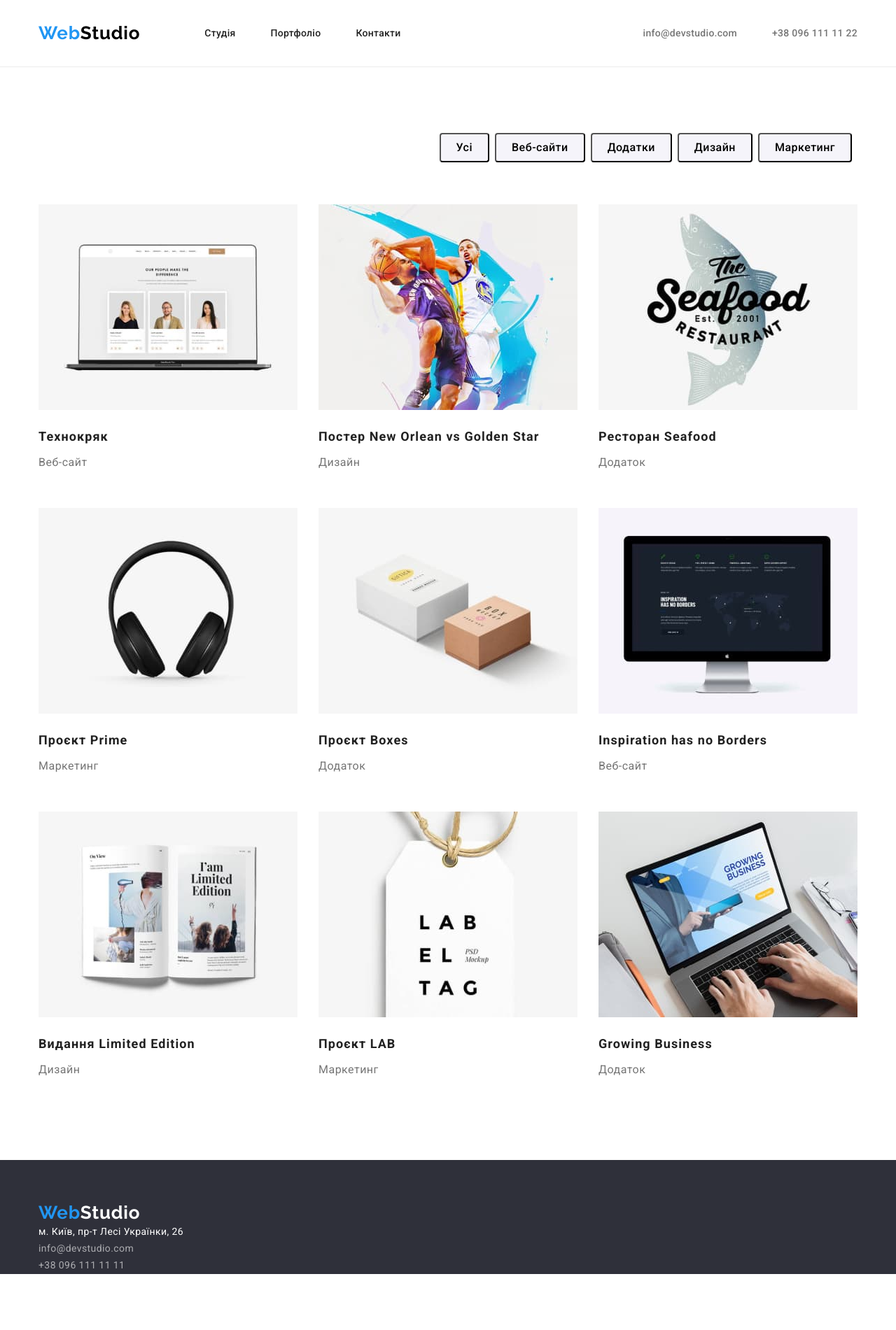
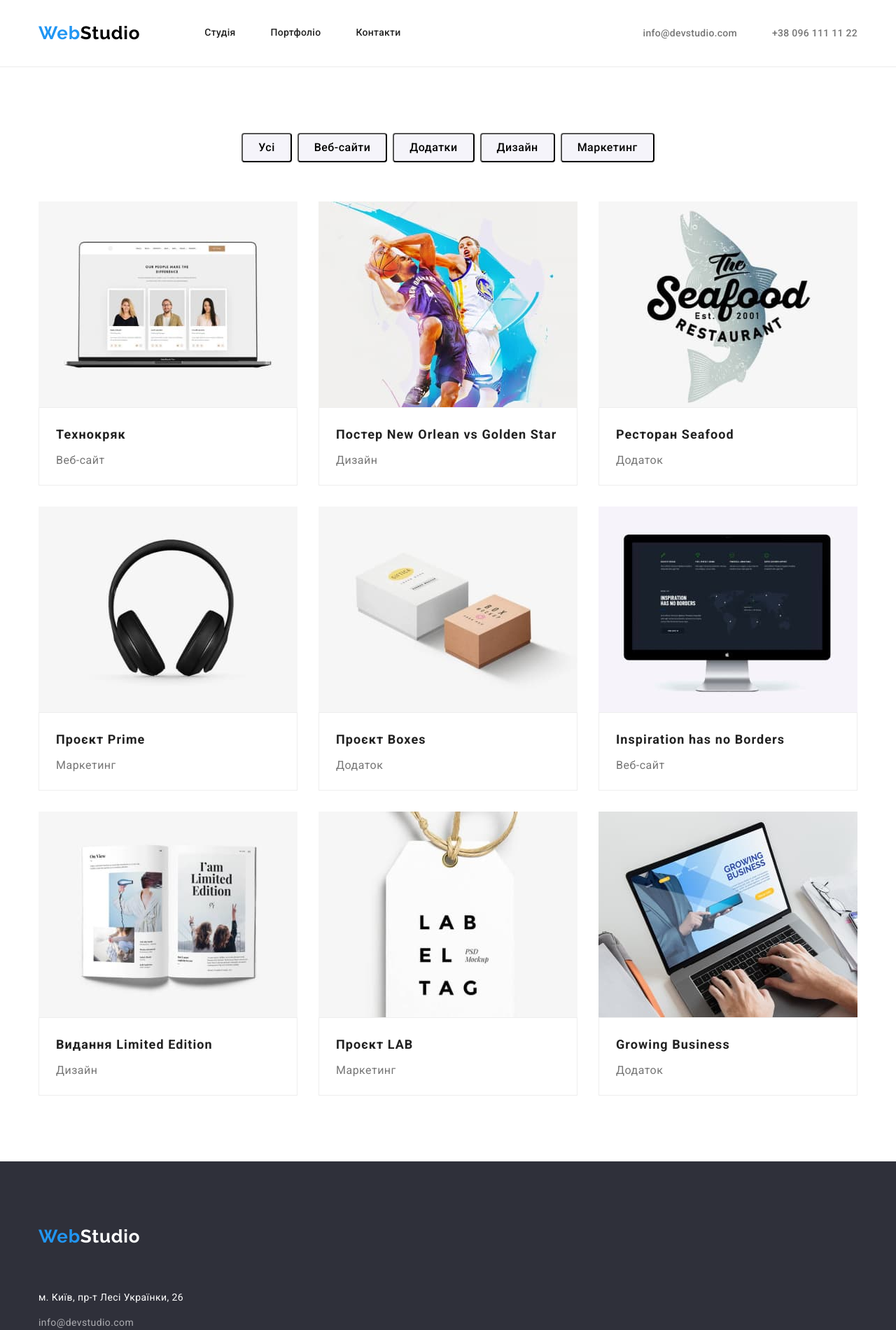
Before and after one commit to shpintal/goit-markup-hw-03, a plain HTML site: page portfolio.html in a window 1280 px wide. Shown: the top 1901 px of the page at 70% size. Before the commit the page ends 1821 px from the top, so only its background shows below. Drawn offline with nearby package versions, Linux system fonts and the light colour scheme.

Commit message:
first fixided

```diff
--- a/CSS/styles.css
+++ b/CSS/styles.css
@@ -36,7 +36,7 @@ img{
 address{
     font-style: normal ;
 }
-section{
+.section{
     padding-top: 94px;
     padding-bottom: 94px;
 }
@@ -54,12 +54,7 @@ section{
     margin-right: auto;
 }
 header{
-    border: 1px solid #ECECEC;
-    border-top: none;
-    border-left: none;
-    border-right: none;
-    padding-top: 32px;
-    padding-bottom: 32px;
+    border-bottom: 1px solid #ECECEC;
 }
 .header-container{
     display: flex;
@@ -86,6 +81,10 @@ header{
         letter-spacing: 0.03em;
         margin-right: 92px;
         color: #000000;
+        display: block;
+        padding-top: 32px;
+        padding-bottom: 32px;
+
 }
 .logo-start {
     color: var(--hover_focus-color);
@@ -99,6 +98,10 @@ header{
     font-size: 14px;
     line-height: 1.14;
     letter-spacing: 0.02em;
+    display: block;
+     padding-top: 32px;
+    padding-bottom: 32px;
+
 }
 .nav-list-item:not(:last-child){
 margin-right: 50px;
@@ -120,6 +123,8 @@ margin-right: 50px;
     letter-spacing: 0.02em;
 
     color: var(--secondary-text-color-studio);
+    padding-top: 32px;
+    padding-bottom: 32px;
 
 }
 .contact-header:hover,
@@ -134,9 +139,6 @@ color: #2196F3;
         font-weight: 700;
         font-size: 16px;
         line-height: 1.88;
-        /* border: 1px solid var(--hover_focus-color); */
-        width: 50;
-        height: 216;
         border-radius: 4px;
         margin-left: auto;
         margin-right: auto;
@@ -155,8 +157,8 @@ color: #2196F3;
     background-color: #188CE8;
 }
 .section-main{
-   padding-top: 200px;
-    padding-bottom: 200px;
+   /* padding-top: 200px; */
+    padding-bottom: -84px;
 
     background-color: var(--section-main-color);
 }
@@ -168,7 +170,7 @@ color: #2196F3;
         text-align: center;
         letter-spacing: 0.06em;
         text-transform: uppercase;
-
+        justify-items: center;
         color: #FFFFFF;
 }
 .main-description{
@@ -180,20 +182,27 @@ color: #2196F3;
         letter-spacing: 0.03em;
 
 }
+.visually-hidden {
+    visibility: hidden;
+}
 .list-main-description{
     display:flex;
 }
 .description-preference{
 
-
+  padding-bottom: 0;
 }
 .description-preference-wrap{
 justify-self: center;
+}
+.list-main-description-item {
+    width: 270px;
 }
 
 .list-main-description-item:not(:last-child){
     margin-right: 30px;
 }
+
 .main-sub-title{
         font-style: normal;
         font-weight: 700;
@@ -201,6 +210,7 @@ justify-self: center;
         line-height: 1.14;
         letter-spacing: 0.03em;
         text-transform: uppercase;
+        margin-bottom: 10px;
 
 }
 .section-secondary{
@@ -221,10 +231,13 @@ background-color: var(--section-secondary-color);
 .work-list{
 
     display: flex;
-    justify-content: center;
+    /* justify-content: center; */
+
 }
+
 .work-card:not(:last-child){
 margin-right: 30px;
+
 }
 .work-list-wrap{
    justify-content: center;
@@ -272,10 +285,12 @@ display: flex;
 }
 .logo-footer {
     color: #FFFFFF;
+    margin-bottom: 28px;
 }
 .footer{
     background-color: var(--section-main-color);
     padding-top: 60px;
+    padding-bottom: 60px;
 }
 .contact-futer {
         font-style: normal;
@@ -287,6 +302,9 @@ display: flex;
         color: rgba(255, 255, 255, 0.6);
 
 }
+.futer-adress-item{
+    margin-bottom: 12px;
+}
 /* ==============START PORTFOLIO============== */
 
 .portfolio-name-img{
@@ -297,7 +315,7 @@ display: flex;
         letter-spacing: 0.06em;
         color: var(--primary-text-color-studio);
         margin-bottom: 4px;
-        margin-top: 20px;
+
 }
 .portfolio-about-img{
         font-style: normal;
@@ -307,7 +325,7 @@ display: flex;
         letter-spacing: 0.03em;
 
         color: var(--secondary-text-color-studio);
-    padding-bottom: 20px;
+
 }
 .portfolio-list-works{
     display: flex;
@@ -333,7 +351,7 @@ display: flex;
         font-size: 16px;
         line-height: 1.63;
         padding: 6px 22px;
-        margin-right: 8px;
+
        border-radius: 4px;
 
         text-align: center;
@@ -343,10 +361,13 @@ display: flex;
 
 
 }
+.list-buttom-item:not(:last-child){
+margin-right: 8px;
+}
 .list-buttom{
     display: flex;
-    justify-self: end;
-    margin-bottom: 60px;
+    /* justify-self: end; */
+    margin-bottom: 56px;
     justify-content: center;
 }
 .portfolio-butn:hover,
@@ -354,6 +375,11 @@ display: flex;
  { background: var(--hover_focus-color);
     color: #ffffff;
  }
+ .card-portfolio{
+padding: 20px 24px;
+border: 1px solid #eeeeee ;
+ }
+
 
  .contact-futer-addres {
      font-style: normal;
--- a/portfolio.html
+++ b/portfolio.html
@@ -41,77 +41,86 @@
       </div>
     </header>
     <main>
-       <section class="section-button-portfolio">
+       <section class="section section-button-portfolio">
         <div class="container">
         <ul class="list list-buttom">
-          <li  > <button type="button" class="portfolio-butn">Усі</button></li>
-          <li  > <button type="button" class="portfolio-butn">Веб-сайти</button></li>
-          <li  > <button type="button" class="portfolio-butn">Додатки</button></li>
-          <li  > <button type="button" class="portfolio-butn">Дизайн</button></li>
-          <li  > <button type="button" class="portfolio-butn">Маркетинг</button></li>
+          <li class="list-buttom-item" > <button type="button" class="portfolio-butn">Усі</button></li>
+          <li class="list-buttom-item" > <button type="button" class="portfolio-butn">Веб-сайти</button></li>
+          <li class="list-buttom-item" > <button type="button" class="portfolio-butn">Додатки</button></li>
+          <li class="list-buttom-item" > <button type="button" class="portfolio-butn">Дизайн</button></li>
+          <li class="list-buttom-item" > <button type="button" class="portfolio-butn">Маркетинг</button></li>
         </ul>
 
         <ul class="list portfolio-list-works" >
           <li class="portfolio-list-works-item">
           <a class="link " href=""><img src="./images/tehnokryak.jpg" alt="Технокряк" width="370" height="294">
-          <h3 class="portfolio-name-img">Технокряк</h3>
-          <p class="portfolio-about-img" lang="en"> Веб-сайт</p>
+           <div class="card-portfolio"><h3 class="portfolio-name-img">Технокряк</h3>
+             <p class="portfolio-about-img" lang="en"> Веб-сайт</p>
+           </div>
           </a>
           </li>
           <li class="portfolio-list-works-item">
           <a class="link" href=""><img src="./images/poster_new_orlean.jpg" alt="Постер New Orlean vs Golden Star" width="370" height="294">
-          <h3 class="portfolio-name-img">Постер New Orlean vs Golden Star</h3>
-          <p class="portfolio-about-img" lang="en">Дизайн</p>
+          <div class="card-portfolio"><h3 class="portfolio-name-img">Постер New Orlean vs Golden Star</h3>
+              <p class="portfolio-about-img" lang="en">Дизайн</p>
+          </div>
           </a>
           </li>
           <li class="portfolio-list-works-item">
           <a class="link" href=""><img src="./images/restoran_seafood.jpg" alt="Ресторан Seafood" width="370" height="294">
-          <h3 class="portfolio-name-img">Ресторан Seafood</h3>
+          <div class="card-portfolio"><h3 class="portfolio-name-img">Ресторан Seafood</h3>
           <p class="portfolio-about-img" lang="en"> Додаток</p>
+          </div>
           </a>
             </li>
             <li class="portfolio-list-works-item">
             <a class="link" href=""><img src="./images/project_prime.jpg" alt="Проєкт Prime" width="370" height="294">
-            <h3 class="portfolio-name-img">Проєкт Prime</h3>
+            <div class="card-portfolio"><h3 class="portfolio-name-img">Проєкт Prime</h3>
             <p class="portfolio-about-img" lang="en">Маркетинг</p>
+          </div>
             </a>
             </li>
               <li class="portfolio-list-works-item">
                 <a class="link" href=""><img src="./images/project_boxes.jpg" alt="Проєкт Boxes" width="370" height="294">
-                  <h3 class="portfolio-name-img">Проєкт Boxes</h3>
+                  <div class="card-portfolio"><h3 class="portfolio-name-img">Проєкт Boxes</h3>
                   <p class="portfolio-about-img" lang="en">Додаток</p>
-                </a>
+               </div>
+                 </a>
               </li>
               <li class="portfolio-list-works-item">
                   <a class="link" href=""><img src="./images/inspiration.jpg" alt="Inspiration has no Borders" width="370" height="294">
-                    <h3 class="portfolio-name-img">Inspiration has no Borders</h3>
+                    <div class="card-portfolio"><h3 class="portfolio-name-img">Inspiration has no Borders</h3>
                      <p class="portfolio-about-img" lang="en"> Веб-сайт</p>
+                    </div>
                   </a>
                </li>
                   <li class="portfolio-list-works-item">
                     <a class="link" href=""><img src="./images/limited_edition.jpg" alt="Видання Limited Edition" width="370" height="294">
-                  <h3 class="portfolio-name-img">Видання Limited Edition</h3>
+                  <div class="card-portfolio"><h3 class="portfolio-name-img">Видання Limited Edition</h3>
                   <p class="portfolio-about-img" lang="en">Дизайн</p>
-                </a>
+                </div>
+              </a>
                 </li>
                   <li class="portfolio-list-works-item">
                     <a class="link" href=""><img src="./images/project_lab.jpg" alt="Проєкт LAB" width="370" height="294">
-                  <h3 class="portfolio-name-img">Проєкт LAB</h3>
+                  <div class="card-portfolio"><h3 class="portfolio-name-img">Проєкт LAB</h3>
                   <p class="portfolio-about-img" lang="en"> Маркетинг</p>
+                  </div>
                 </a>
                 </li>
                   <li class="portfolio-list-works-item">
                     <a class="link" href=""><img src="./images/growing.jpg" alt="Growing Business" width="370" height="294">
-                  <h3 class="portfolio-name-img">Growing Business</h3>
+                  <div class="card-portfolio"><h3 class="portfolio-name-img">Growing Business</h3>
                  <p class="portfolio-about-img" lang="en"> Додаток</p>
-                </a>
+               </div>
+               </a>
                 </li class="portfolio-list-works-item">
                 </ul>
                 </div>
        </section>
 
     </main>
-    <footer class="footer">
+   <footer class=" footer">
       <div class="container">
       <a class="logo logo-footer link" href="" lang="en">
         <span class="logo-start">Web</span>Studio
@@ -119,7 +128,7 @@
         <address>
 
           <ul class="list" >
-            <li>
+            <li class="futer-adress-item">
               <a class="contact-futer-addres link" href="https://goo.gl/maps/8gM981Bj5nAuDZzZ8"
               target="_blank"
               rel="noopener no referer"
@@ -127,12 +136,12 @@
 
               </a>
             </li>
-            <li>
+            <li class="futer-adress-item">
               <a class="contact-futer link" href="mailto:info@devstudio.com">info@devstudio.com
 
               </a>
             </li>
-            <li>
+            <li class="futer-adress-item">
               <a class="contact-futer link" href="tel:+380961111111">+38 096 111 11 11
 
               </a>
```
Also changed, not shown: index.html (+12 -12 lines).
